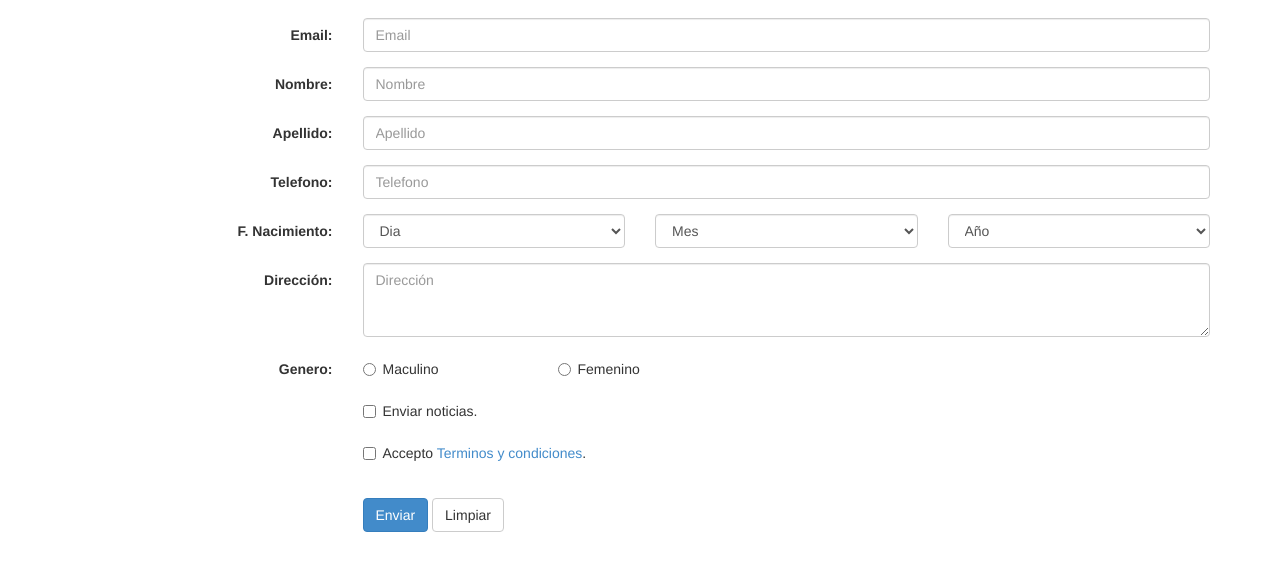
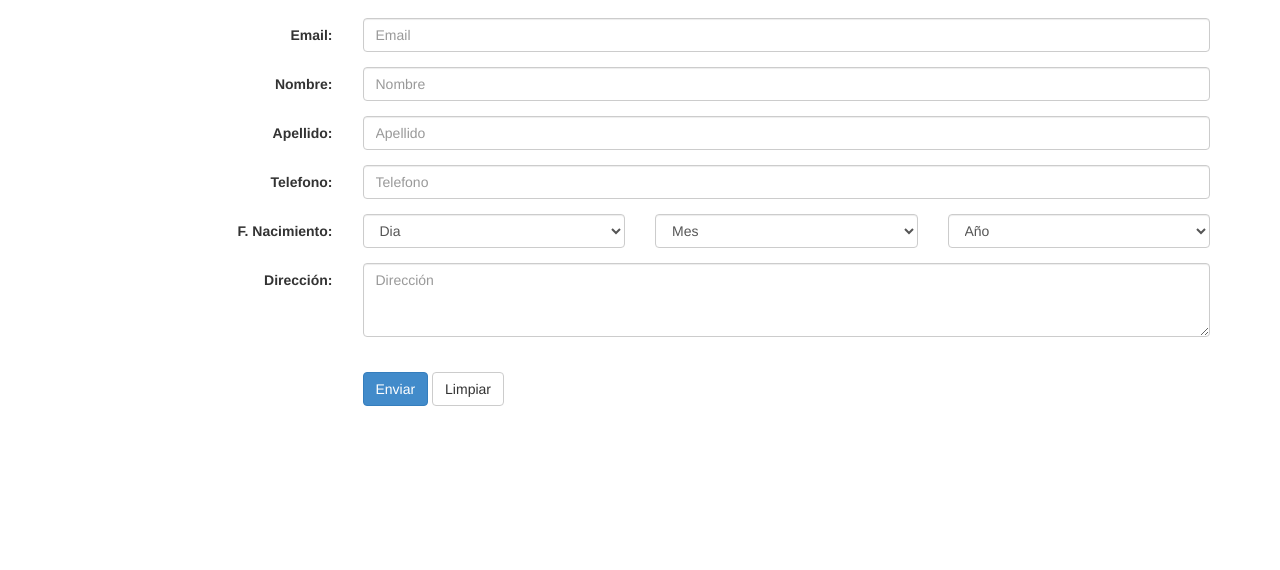
Before and after one commit to YulianOsorioTallerHS/ExamenYulianOsorioGit, a plain HTML site: page Examen.html in a window 1280 px wide. Shown: the part 102-672 px from the top of the page. Drawn offline with Linux system fonts and the light colour scheme.

```diff
--- a/Examen.html
+++ b/Examen.html
@@ -67,33 +67,6 @@
             <textarea rows="3" class="form-control" placeholder="Dirección"></textarea>
         </div>
     </div>
-    <div class="form-group">
-        <label class="control-label col-xs-3">Genero:</label>
-        <div class="col-xs-2">
-            <label class="radio-inline">
-                <input type="radio" name="genderRadios" value="male"> Maculino
-            </label>
-        </div>
-        <div class="col-xs-2">
-            <label class="radio-inline">
-                <input type="radio" name="genderRadios" value="female"> Femenino
-            </label>
-        </div>
-    </div>
-    <div class="form-group">
-        <div class="col-xs-offset-3 col-xs-9">
-            <label class="checkbox-inline">
-                <input type="checkbox" value="news"> Enviar noticias.
-            </label>
-        </div>
-    </div>
-    <div class="form-group">
-        <div class="col-xs-offset-3 col-xs-9">
-            <label class="checkbox-inline">
-                <input type="checkbox" value="agree">  Accepto <a href="http://tutosytips.com/wp-content/th-bootstrap/8/formulario-full-componetes-bootstrap.html#">Terminos y condiciones</a>.
-            </label>
-        </div>
-    </div>
     <br>
     <div class="form-group">
         <div class="col-xs-offset-3 col-xs-9">
```
